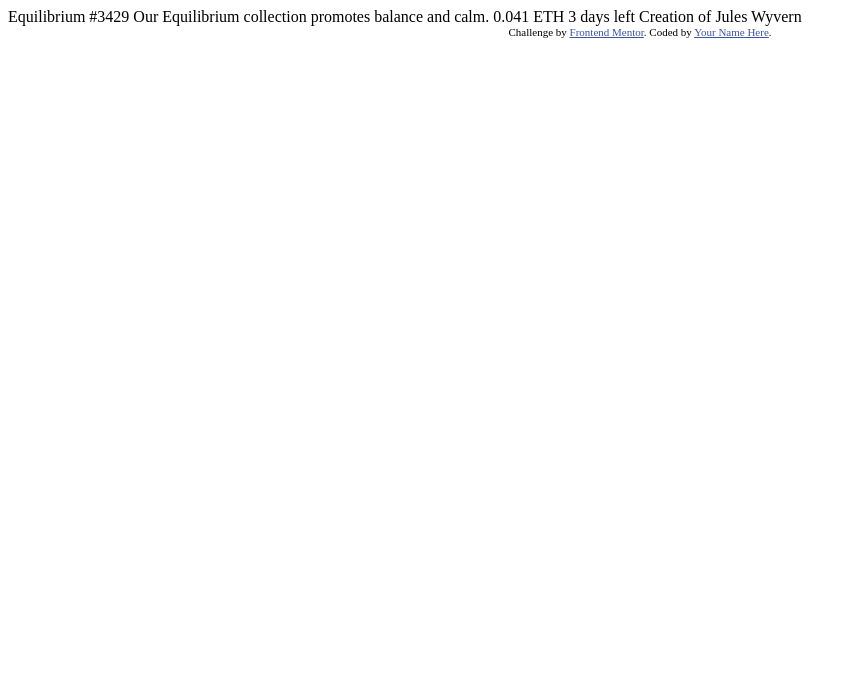
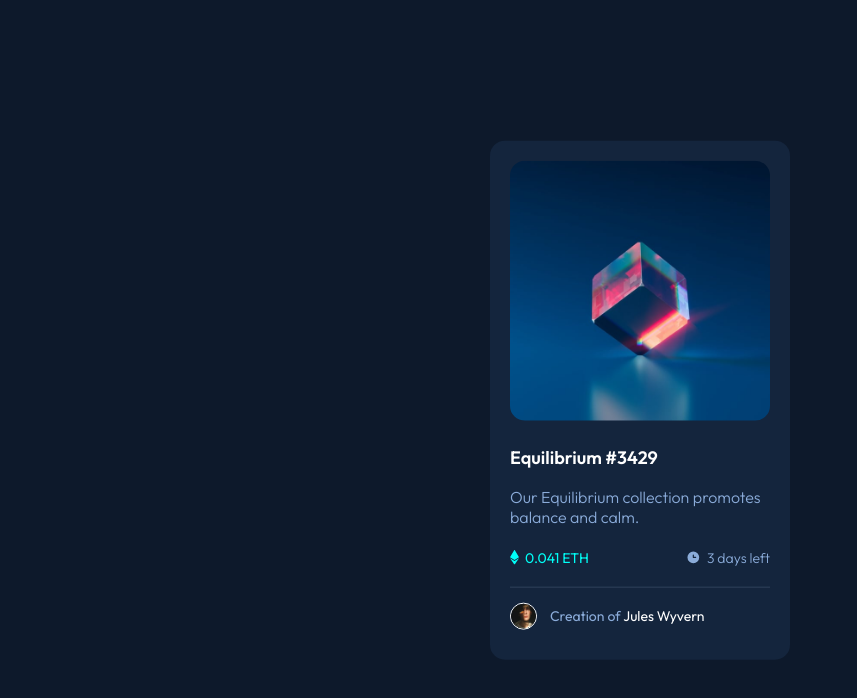
Before and after one commit to YeMin-dev/nft-preview-card, a plain HTML site: page index.html in a window 1280 px wide. Shown: the whole page, without its empty margins (0-857 px from the left). Drawn offline with Linux system fonts and the light colour scheme.

Commit message:
Finished basic designing

```diff
--- /dev/null
+++ b/css/style.css
@@ -0,0 +1,100 @@
+:root {
+  --background-color: hsl(217, 54%, 11%);
+  --wrapper-color: hsl(216, 50%, 16%);
+  --line-color: hsl(215, 51%, 70%);
+  --highlight-color: hsl(178, 100%, 50%);
+  --white: hsl(0, 0%, 100%);
+}
+
+body {
+  background: var(--background-color);
+  color: var(--white);
+  font-family: "Outfit", sans-serif;
+  font-size: 18px;
+}
+
+.card {
+  position: absolute;
+  top: 50%;
+  left: 50%;
+  transform: translate(-50%, -50%);
+  -ms-transform: translate(-50%, -50%);
+  width: 260px;
+  padding: 20px 20px 30px;
+  border-radius: 15px;
+  background: var(--wrapper-color);
+}
+
+img {
+  width: inherit;
+  border-radius: 15px;
+  margin-bottom: 20px;
+}
+
+.title {
+  margin-top: 0;
+  font-weight: 600;
+}
+
+.text-content {
+  color: var(--line-color);
+  margin: 0;
+  font-weight: 300;
+  font-size: 16px;
+}
+
+.status {
+  border-bottom: 1px solid hsl(215, 32%, 27%);
+  padding: 20px 0px;
+  font-size: 14px;
+}
+
+.amount,
+.date {
+  display: inline-block;
+}
+
+.amount {
+  color: var(--highlight-color);
+  font-weight: 400;
+}
+
+.date {
+  float: right;
+  color: var(--line-color);
+  font-weight: 300;
+}
+
+.icon {
+  margin: 0 3px 0 0;
+  vertical-align: middle;
+  height: 15px;
+}
+
+.status-text {
+  margin: 0;
+  display: inline-block;
+  vertical-align: middle;
+}
+
+.footer {
+  font-size: 14px;
+  margin-top: 15px;
+}
+
+.avatar {
+  margin-bottom: 0;
+  border: 1px solid var(--white);
+  border-radius: 100%;
+  height: 25px;
+  vertical-align: middle;
+  margin-right: 10px;
+}
+
+.footer .status-text {
+  color: var(--line-color);
+}
+
+.footer .status-text span {
+  color: var(--white);
+}
--- a/index.html
+++ b/index.html
@@ -6,28 +6,51 @@
 
   <link rel="icon" type="image/png" sizes="32x32" href="./images/favicon-32x32.png">
 
-  <title>Frontend Mentor | NFT preview card component</title>
+  <!-- Google font -->
+  <link rel="preconnect" href="https://fonts.googleapis.com">
+  <link rel="preconnect" href="https://fonts.gstatic.com" crossorigin>
+  <link href="https://fonts.googleapis.com/css2?family=Outfit:wght@300;400;600&display=swap" rel="stylesheet">
 
-  <!-- Feel free to remove these styles or customise in your own stylesheet 👍 -->
-  <style>
-    .attribution { font-size: 11px; text-align: center; }
-    .attribution a { color: hsl(228, 45%, 44%); }
-  </style>
+  <link rel="stylesheet" href="./css/style.css">
+  <title>NFT preview card</title>
 </head>
 <body>
+  <div class="card">
+    <img src="./images/image-equilibrium.jpg" alt="equilibrium">
+    <p class="title">Equilibrium #3429</p>
+    <p class="text-content">
+      Our Equilibrium collection promotes balance and calm.
+    </p>
+    <div class="status">
+      <div class="amount">
+        <img class="icon" src="./images/icon-ethereum.svg" alt="ethereum">
+        <p class="status-text">0.041 ETH</p>
+      </div>
+      <div class="date">
+        <img class="icon" src="./images/icon-clock.svg" alt="clock">
+        <p class="status-text">3 days left</p>
+      </div>
+    </div>
+    <div class="footer">
+      <img class="avatar" src="./images/image-avatar.png" alt="avatar">
+      <p class="status-text">
+        Creation of <span>Jules Wyvern</span>
+      </p>
+    </div>
+  </div>
 
-  Equilibrium #3429
+  <!-- Equilibrium #3429
 
   Our Equilibrium collection promotes balance and calm.
 
   0.041 ETH
   3 days left
 
-  Creation of Jules Wyvern
+  Creation of Jules Wyvern -->
 
-  <div class="attribution">
+  <!-- <div class="attribution">
     Challenge by <a href="https://www.frontendmentor.io?ref=challenge" target="_blank">Frontend Mentor</a>.
     Coded by <a href="#">Your Name Here</a>.
-  </div>
+  </div> -->
 </body>
 </html>
```
